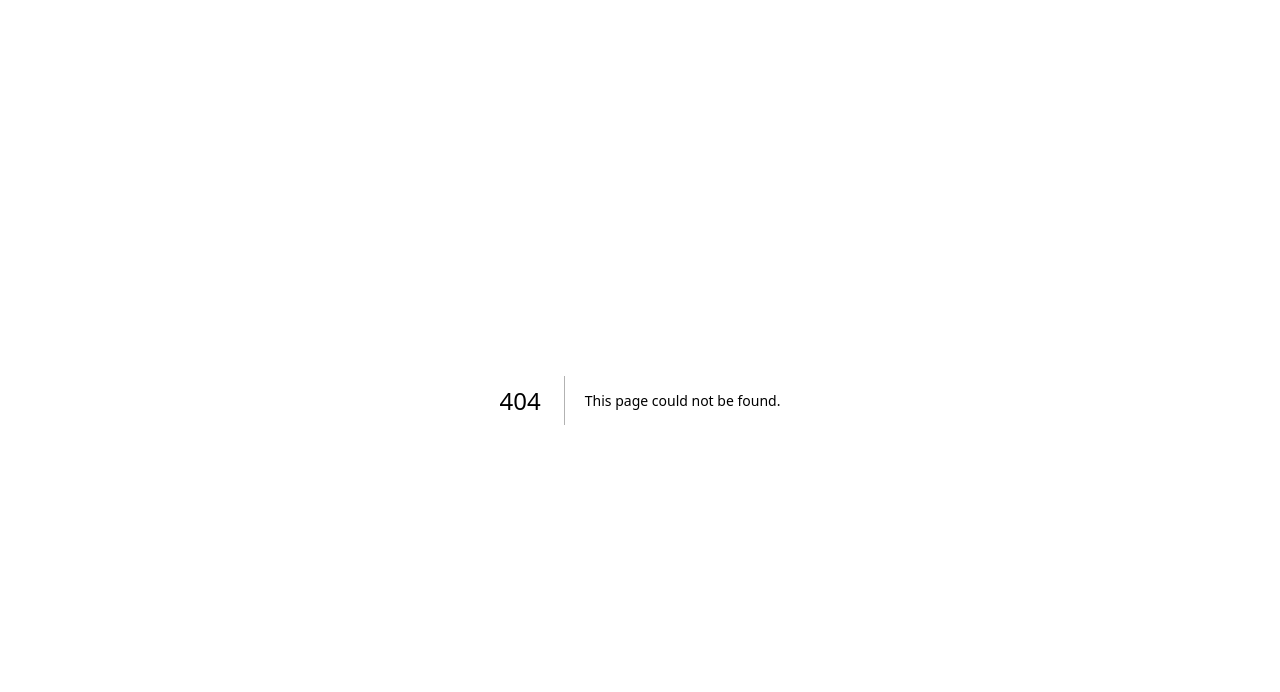
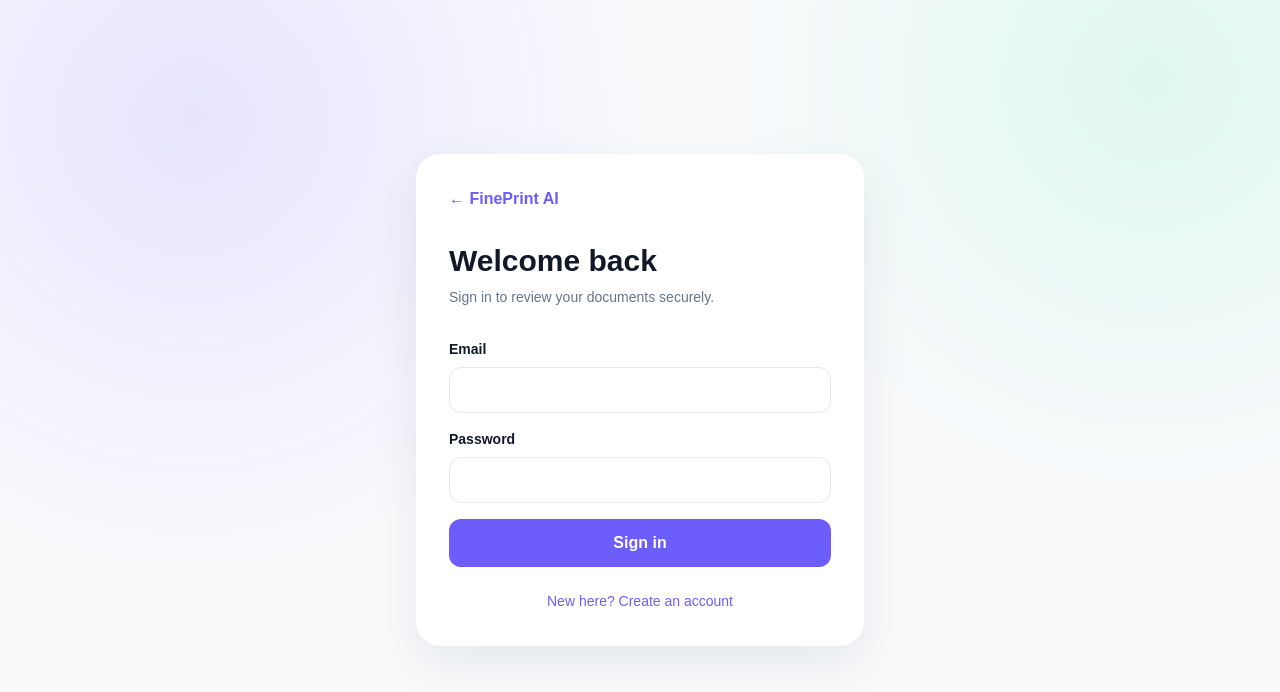
Before and after one commit to alimoeinzade369-cyber/fineprint-ai, a Next.js app: page /login in a window 1280 px wide. Before the commit this address had no page. Shown: the top 692 px of the page. Built offline with nearby package versions, Linux system fonts and the light colour scheme.

Commit message:
Add app/login/page.tsx

```diff
--- /dev/null
+++ b/app/login/page.tsx
@@ -0,0 +1,10 @@
+"use client";
+import { useState } from "react";
+import Link from "next/link";
+import { useRouter } from "next/navigation";
+import { createClient } from "@/lib/supabase/client";
+export default function LoginPage() {
+  const [email,setEmail]=useState(""); const [password,setPassword]=useState(""); const [mode,setMode]=useState<"signin"|"signup">("signin"); const [message,setMessage]=useState(""); const [busy,setBusy]=useState(false); const router=useRouter();
+  async function submit(e:React.FormEvent){e.preventDefault();setBusy(true);setMessage("");const supabase=createClient();const result=mode==="signin"?await supabase.auth.signInWithPassword({email,password}):await supabase.auth.signUp({email,password});setBusy(false);if(result.error){setMessage(result.error.message);return;}if(mode==="signup"&&!result.data.session){setMessage("Check your email to confirm your account.");return;}router.push("/dashboard");router.refresh();}
+  return <main className="gradient flex min-h-screen items-center justify-center px-5 py-12"><div className="w-full max-w-md rounded-3xl border border-white bg-white p-8 shadow-soft"><Link href="/" className="font-bold text-brand">← FinePrint AI</Link><h1 className="mt-8 text-3xl font-extrabold">{mode==="signin"?"Welcome back":"Create your account"}</h1><p className="mt-2 text-sm text-slate-500">Sign in to review your documents securely.</p><form onSubmit={submit} className="mt-8 space-y-4"><label className="block text-sm font-semibold">Email<input required type="email" value={email} onChange={e=>setEmail(e.target.value)} className="mt-2 w-full rounded-xl border p-3 font-normal outline-brand"/></label><label className="block text-sm font-semibold">Password<input required minLength={6} type="password" value={password} onChange={e=>setPassword(e.target.value)} className="mt-2 w-full rounded-xl border p-3 font-normal outline-brand"/></label><button disabled={busy} className="w-full rounded-xl bg-brand p-3 font-semibold text-white disabled:opacity-60">{busy?"Please wait…":mode==="signin"?"Sign in":"Create account"}</button></form>{message&&<p className="mt-4 rounded-xl bg-amber-50 p-3 text-sm text-amber-800">{message}</p>}<button onClick={()=>setMode(mode==="signin"?"signup":"signin")} className="mt-6 w-full text-sm text-brand">{mode==="signin"?"New here? Create an account":"Already registered? Sign in"}</button></div></main>;
+}
```
